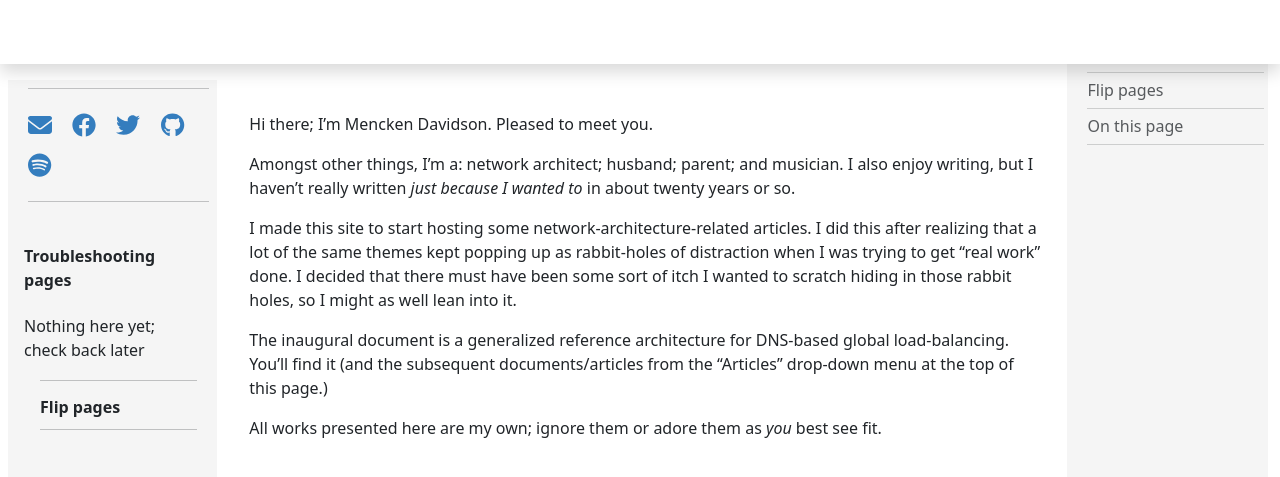
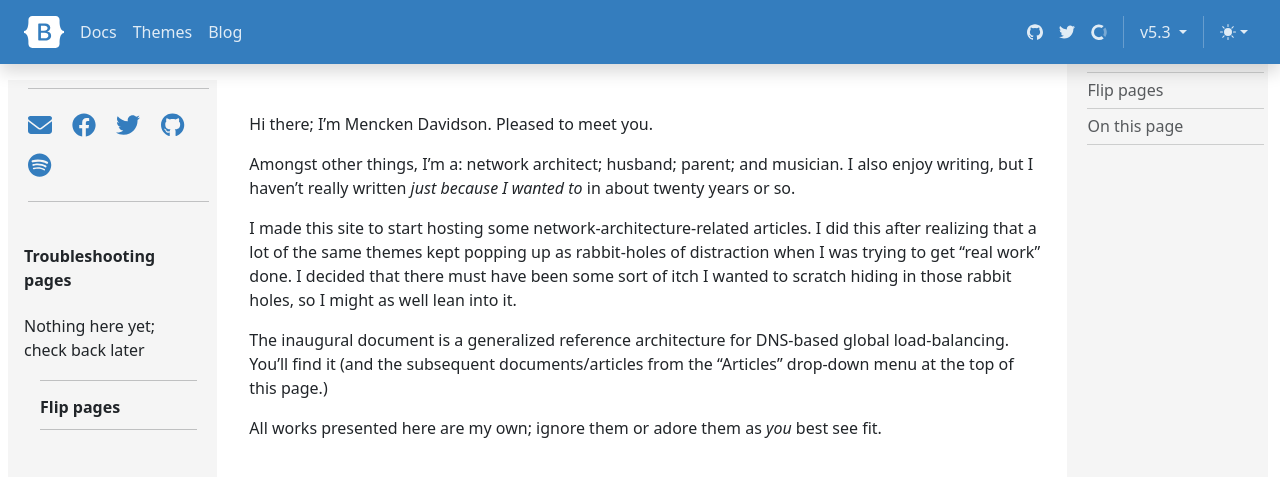
Before and after one commit to menckend/alpha, a Jekyll site: the page built from index.md, in a window 1280 px wide and 900 px high. Shown: the top 477 px of the window. Built offline with Jekyll 4.4.1, drawn with Linux system fonts in a browser that asks for light colours; nearby versions of some CDN libraries; library files that are not in the unit come from our copies.

Commit message:
Update docs.css

```diff
--- a/assets/css/docs.css
+++ b/assets/css/docs.css
@@ -350,7 +350,7 @@
 
 .bd-navbar {
     padding:.75rem 0;
-    background-color:transparent;
+    background-color: var(--menck-tn-bg);
     box-shadow:0 0.5rem 1rem rgba(0,0,0,0.15),
     inset 0 -1px 0 rgba(255,255,255,0.15)
 
@@ -362,6 +362,7 @@
     z-index:-1;
     display:block;
     content:"";
+    background-color: var(--menck-tn-bg);
 /*    background-image:linear-gradient(rgba(var(--bd-violet-rgb), 1), rgba(var(--bd-violet-rgb), 0.95)) */
 
     }
```
